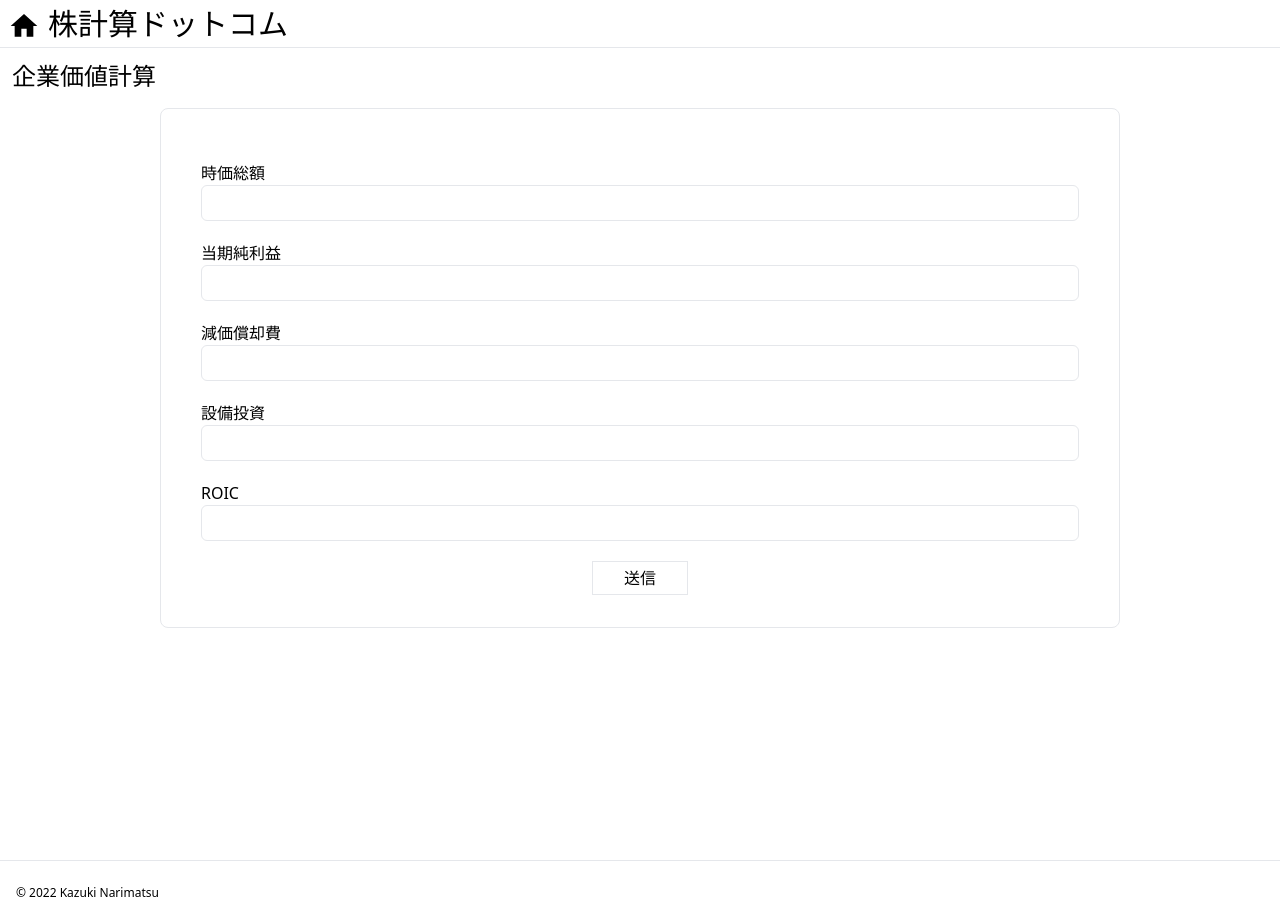
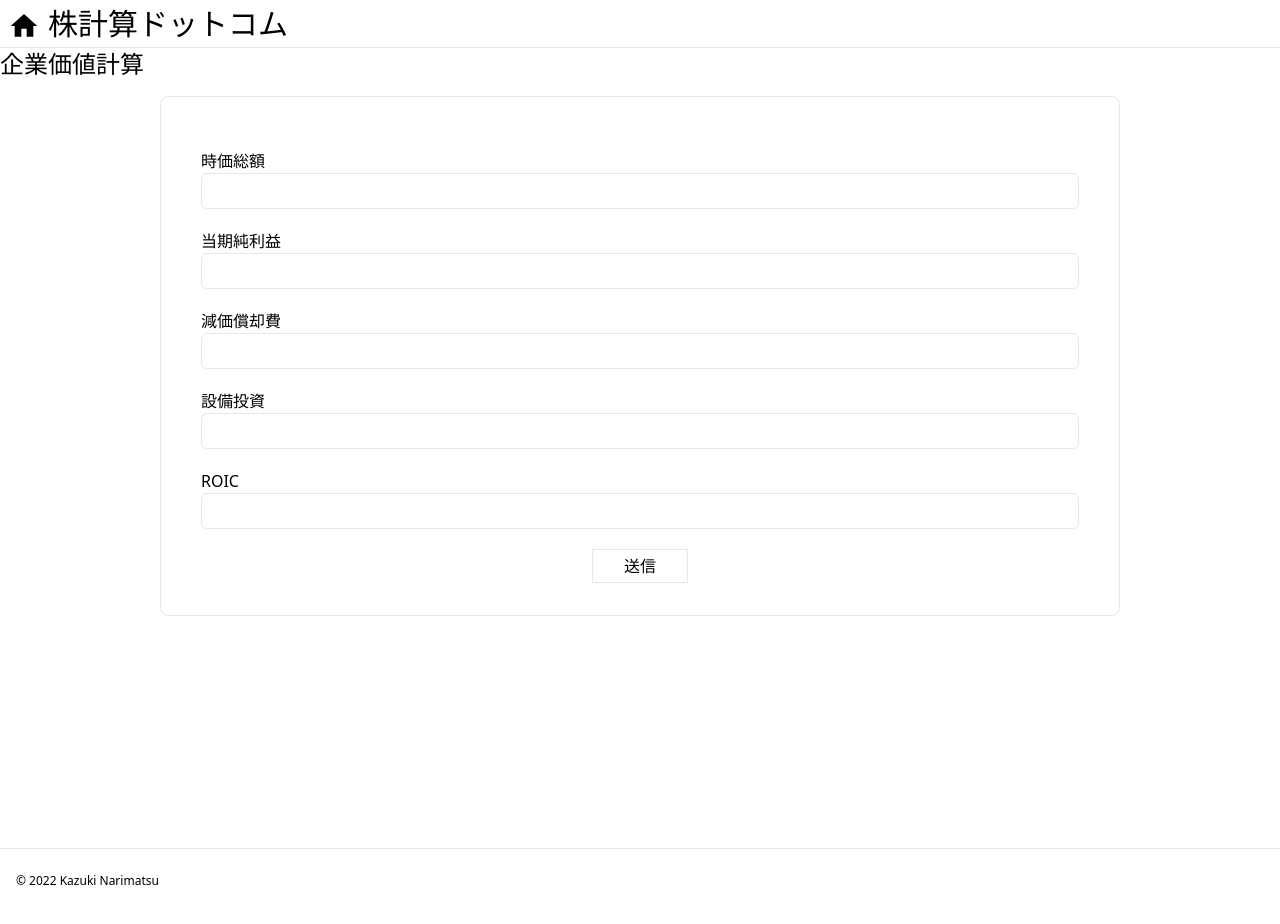
Before and after one commit to knarimatsu/kabukeisan_fe, a Next.js app: page /calc-stock in a window 1280 px wide. Built offline with nearby package versions, Linux system fonts and the light colour scheme; no server answers.

Commit message:
change bg-color and text-color in calc-value page

```diff
--- a/src/pages/calc-stock/index.tsx
+++ b/src/pages/calc-stock/index.tsx
@@ -4,7 +4,7 @@ import { useRecoilState } from "recoil";
 
 import { calcValueState } from "../../libs/recoil/atom";
 import { calcCompanyValue } from "../../libs/service/calc-value";
-import React, { Suspense, lazy } from "react";
+import React, { Suspense, lazy, useCallback } from "react";
 import dynamic from "next/dynamic";
 import { PostData } from "../../libs/client/interfaces/post-data";
 
@@ -26,8 +26,10 @@ const Calc = () => {
     return (
         <>
             <Header />
-            <main className="h-screen">
-                <h1 className="text-2xl m-3">{t("index.calcTitle")}</h1>
+            <main className="h-screen dark:bg-black">
+                <h1 className="text-2xl dark:text-gray-400">
+                    {t("index.calcTitle")}
+                </h1>
                 <form
                     className="px-10 py-8 w-3/4 my-4 mx-auto border rounded-lg"
                     onSubmit={handleSubmit(calcValue)}
```
